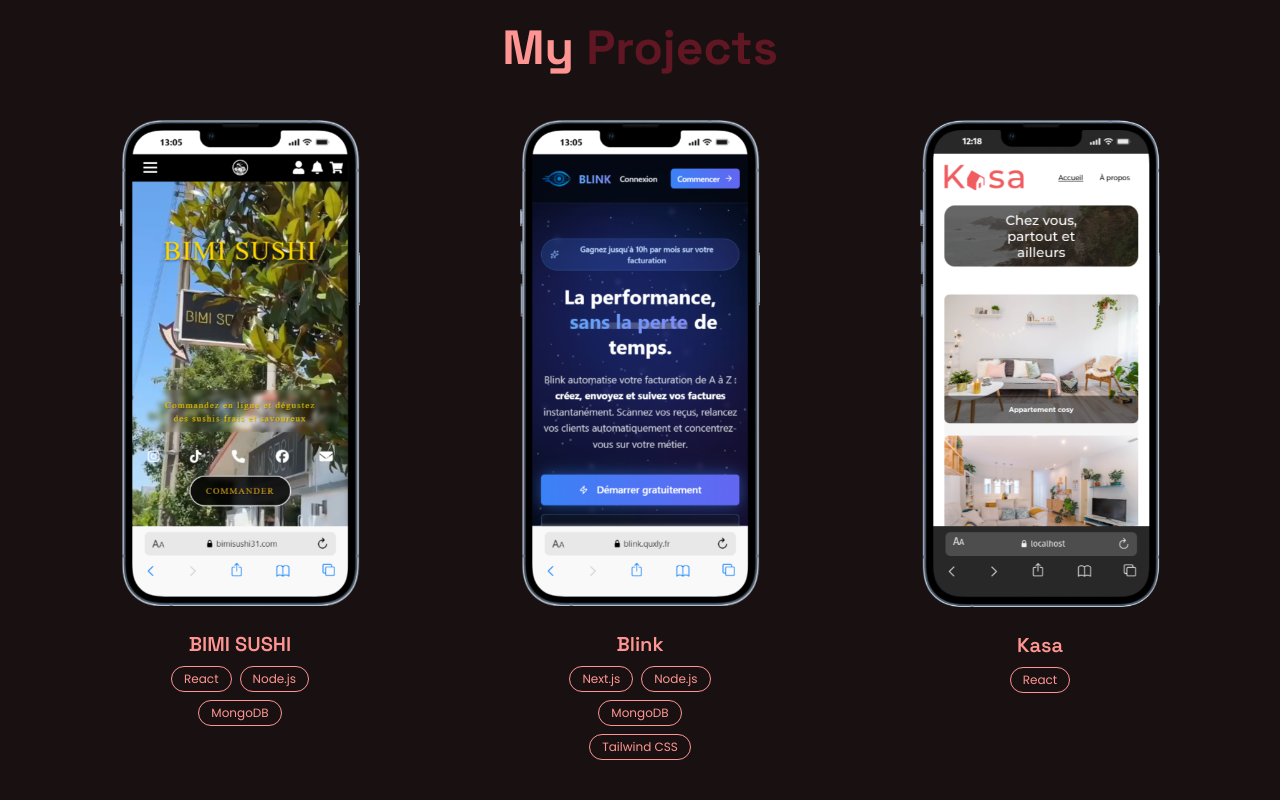
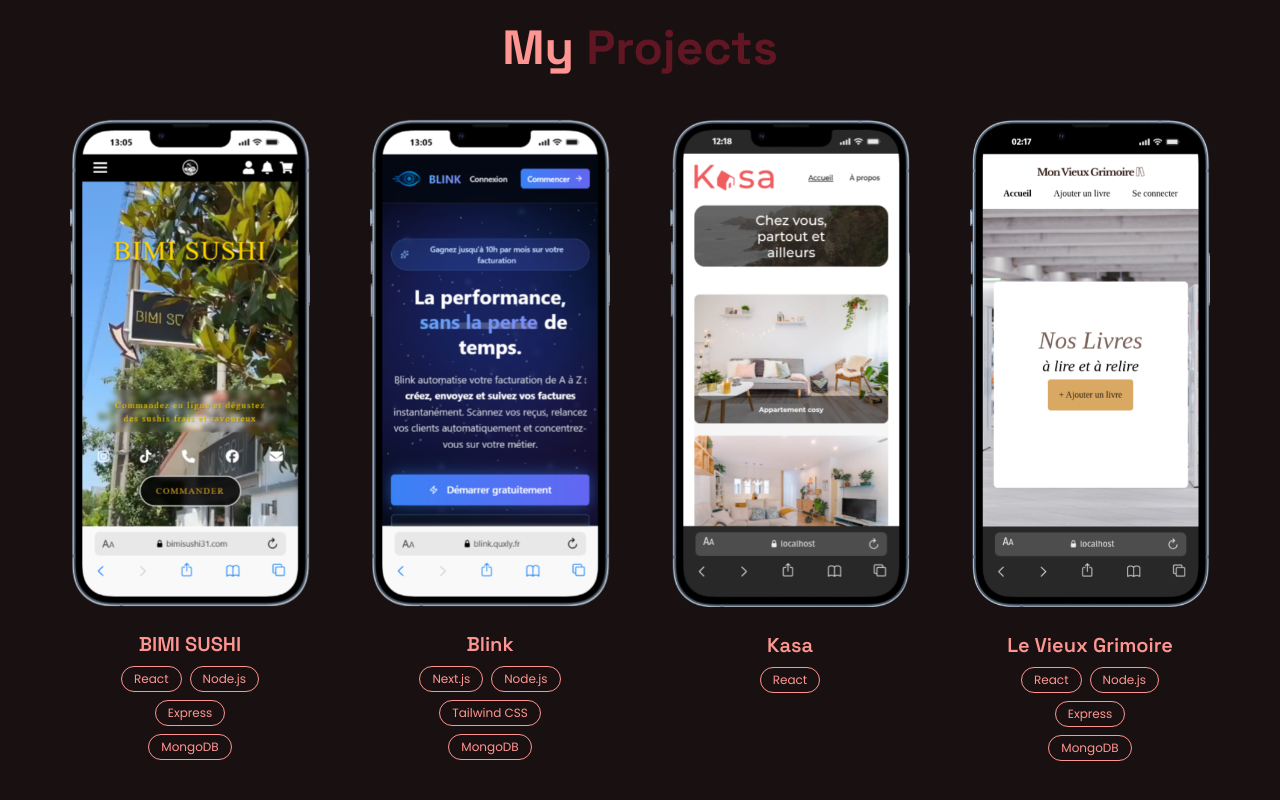
Before and after one commit to karimLamari/portfolio, a React (Vite) app: page / in a window 1280 px wide. Shown: the part 1880-2680 px from the top of the page. Built offline with nearby package versions, Linux system fonts and the light colour scheme.

Commit message:
Set up Docker configuration

```diff
--- /dev/null
+++ b/docker-compose.yml
@@ -0,0 +1,11 @@
+version: '3.9'
+services:
+  frontend:
+    build: .
+    container_name: portfolio
+    networks:
+      - proxy-network
+
+networks:
+  proxy-network:
+    external: true
--- a/src/components/home/Hero/Hero.jsx
+++ b/src/components/home/Hero/Hero.jsx
@@ -11,11 +11,10 @@
       <div className="container mx-auto max-w-6xl">
         <div className="flex flex-col items-center text-center gap-8">
 
-
           <div className="space-y-4">
-            <h1 className="font-heading text-5xl md:text-6xl lg:text-7xl font-bold tracking-tight">
+            <h1 className="font-heading text-5xl md:text-6xl lg:text-7xl font-bold tracking-tight slide-up">
               {t.hero.greeting}{" "}
-              <span className="text-primary">{t.hero.name}</span>
+              <span className="text-primary slide-up">{t.hero.name}</span>
             </h1>
             <h2 className="font-heading text-2xl md:text-3xl lg:text-4xl font-semibold text-muted">
               {t.hero.title}
--- /dev/null
+++ b/src/components/home/Portfolio/MOdalProject.jsx
@@ -0,0 +1,51 @@
+
+
+const MOdalProject = ({ isOpen, project, onClose }) => {
+  if (!isOpen) return null;
+
+  return (
+    <div
+      className="fixed inset-0 bg-background/80 flex items-center justify-center z-50"
+      onClick={onClose}
+    >
+
+      <div
+        className="bg-background border border-bg-foreground p-6 rounded-xl max-w-lg w-full m-4 relative  slide-up justify-center"
+        onClick={(e) => e.stopPropagation()}
+      >
+        <button
+          className="absolute top-4 right-4 text-white  text-2xl font-bold"
+          onClick={onClose}
+        >
+          X
+        </button>
+
+        <h2 className="text-2xl font-bold mb-4 text-center text-muted">{project.title}</h2>
+
+        <p className="mb-4 text-center">{project.fullDescription}</p>
+        <div className="flex flex-wrap gap-2 mb-4 justify-center">
+          {project.tags.map((tag) => (
+            <span
+              key={tag}
+              className="text-xs border border-bg-background-1 px-3 py-1 bg-background text-foreground rounded-full "
+            >
+              {tag}
+            </span>
+          ))}
+        </div>
+
+
+        <a
+          href={project.link}
+          target="_blank"
+          rel="noopener noreferrer"
+          className=" px-4 py-2 rounded text-center mx-auto block"
+        >
+          Visit Project
+        </a>
+      </div>
+    </div>
+  );
+};
+
+export default MOdalProject;
--- a/src/components/home/Portfolio/Portfolio.jsx
+++ b/src/components/home/Portfolio/Portfolio.jsx
@@ -1,36 +1,16 @@
 
 import ProjectCard from "./ProjectCard.jsx";
-import {useContext} from 'react';
+import {useContext,useState} from 'react';
 import {LanguageContext} from "../../../context/LanguageProvider.jsx";
+import ModalProject from "./MOdalProject.jsx";
 
 
 export default function Portfolio() {
   const { t } = useContext(LanguageContext);
 
-  const projects = [
-    {
-      title: t.portfolio.projects.bimisushi.title,
-      description: t.portfolio.projects.bimisushi.description,
-      image: "/images/bimisushi.webp",
-      tags: ["React", "Node.js", "MongoDB"],
-      link: "https://bimisushi31.com",
-    },
-    {
-      title: t.portfolio.projects.blink.title,
-      description: t.portfolio.projects.blink.description,
-      image: "/images/blink.webp",
-      tags: ["Next.js", "Node.js", "MongoDB", "Tailwind CSS"],
-      link: "https://blink.quxly.fr",
-    },
-    {
-      title: t.portfolio.projects.kasa.title,
-      description: t.portfolio.projects.kasa.description,
-      image: "/images/kasa.webp",
-      tags: ["React"],
-      link: "https://kasa-nine-smoky.vercel.app/",
-    },
-  ];
 
+const projects = Object.values(t.portfolio.projects);
+const [selectedProject, setSelectedProject] = useState(null);
   return (
     <section id="portfolio" className="min-h-screen py-20 px-4 rounded-t-3xl -mt-8 ">
       <div className="container mx-auto max-w-6xl">
@@ -40,10 +20,16 @@
 
         <div className="flex justify-around flex-wrap gap-12">
           {projects.map((project, index) => (
-            <ProjectCard key={index} {...project} />
+            <ProjectCard key={index} {...project}
+             onClick={() => setSelectedProject(project)} />
           ))}
         </div>
       </div>
+      <ModalProject
+        isOpen={!!selectedProject}
+        project={selectedProject}
+        onClose={() => setSelectedProject(null)}
+      />
     </section>
   );
 }
--- a/src/components/home/Portfolio/ProjectCard.jsx
+++ b/src/components/home/Portfolio/ProjectCard.jsx
@@ -1,8 +1,8 @@
 
 
-function ProjectCard({ title, description, image, tags, link })   {
+function ProjectCard({ title, description, image, tags, link, onClick })   {
   return (
-    <a href={link} target="_blank" rel="noopener noreferrer" className="group block text-center">
+    <div className="group block text-center scale-hover" onClick={onClick}>
       <div className="relative w-60 aspect-9/16 mx-auto mb-6  rounded-2xl">
         <img
           src={image}
@@ -27,7 +27,7 @@
           </span>
         ))}
       </div>
-    </a>
+    </div>
   );
 }
 export default ProjectCard;
--- a/src/components/home/Skills/SkillCard.jsx
+++ b/src/components/home/Skills/SkillCard.jsx
@@ -1,7 +1,7 @@
 // eslint-disable-next-line no-unused-vars
 const SkillCard = ({name, Icon, iconColor}) => {
   return (
-    <div className="flex flex-col items-center p-4 rounded-lg">
+    <div className="flex flex-col items-center p-4 rounded-lg float">
       <Icon
         className={`
         bg-background
--- a/src/translations/en.json
+++ b/src/translations/en.json
@@ -26,22 +26,42 @@
     "projects": {
       "bimisushi": {
         "title": "BIMI SUSHI",
-        "description": "A sushi restaurant website with online ordering and admin dashboard."
+        "description": "A sushi restaurant website with online ordering and admin dashboard.",
+        "image": "/images/bimisushi.webp",
+        "tags": ["React","Node.js","Express","MongoDB"],
+        "link": "https://bimisushi31.com",
+        "fullDescription": "BIMI SUSHI is a sushi restaurant website that allows customers to browse the menu, place online orders, and manage reservations. The admin dashboard enables staff to manage orders, reservations, and the menu in real-time. This site is one of my first projects that went through the HTML, CSS, and JavaScript stage before being redone in React for better maintainability and performance."
       },
       "blink": {
         "title": "Blink",
-        "description": "Description of your second project"
+        "description": "A platform for creating invoices for freelancers and small businesses.",
+        "image": "/images/blink.webp",
+        "tags": ["Next.js","Node.js","Tailwind CSS","MongoDB"],
+        "link": "https://blink.quxly.fr",
+        "fullDescription": "Blink is a platform designed for freelancers and small businesses to create and manage invoices efficiently. It features a user-friendly interface and robust backend built with Next.js and Node.js, styled with Tailwind CSS, and uses MongoDB for data storage."
       },
       "kasa": {
         "title": "Kasa",
-        "description": "A real estate rental platform offering a smooth and intuitive user experience."
+        "description": "A real estate rental platform offering a smooth and intuitive user experience.",
+        "image": "/images/kasa.webp",
+        "tags": ["React"],
+        "link": "https://kasa-nine-smoky.vercel.app/",
+        "fullDescription": "Kasa is a real estate rental platform offering a smooth and intuitive user experience. This project was completed as part of my training at OpenClassrooms and helped me strengthen my React skills while focusing on user experience and performance."
+      },
+      "Le Vieux grimoire": {
+        "title": "Le Vieux Grimoire",
+        "description": "A website for a bookstore specializing in old and rare books.",
+        "image": "/images/vieuxgrimoire.webp",
+        "tags": ["React","Node.js","Express","MongoDB"],
+        "link": "https://le-vieux-grimoire-w4rz.vercel.app/",
+        "fullDescription": "Le Vieux Grimoire is a website for a bookstore specializing in old and rare books. For this project, I developed the entire backend as part of my training at OpenClassrooms."
       }
-
     }
   },
   "skills": {
     "title": "My",
     "titleHighlight": "Skills"
+
   },
   "contact": {
     "title": "Contact",
--- a/src/translations/fr.json
+++ b/src/translations/fr.json
@@ -26,41 +26,43 @@
     "projects": {
       "bimisushi": {
         "title": "BIMI SUSHI",
-        "description": "Un site de restaurant de sushi avec commande en ligne et tableau de bord administrateur."
+        "description": "Un site de restaurant de sushi avec commande en ligne et tableau de bord administrateur.",
+        "image":"/images/bimisushi.webp",
+        "tags":["React","Node.js","Express","MongoDB"],
+        "link": "https://bimisushi31.com",
+        "fullDescription": "BIMI SUSHI est un site web de restaurant de sushi qui permet aux clients de parcourir le menu, de passer des commandes en ligne et de gérer les réservations. Le tableau de bord administrateur permet au personnel de gérer les commandes, les réservations et le menu en temps réel.ce site est l'un de mes premiers projets qui est passer par l'etape html css et JavaScript avant d'etre refait en React pour une meilleur maintenabilité et performance."
+
       },
       "blink": {
         "title": "Blink",
-        "description": "Description de votre deuxième projet"
+        "description": "Une plateform de creation de factures pour les freelances et petites entreprises.",
+        "image":"/images/blink.webp",
+        "tags":["Next.js","Node.js","Tailwind CSS","MongoDB"],
+        "link": "https://blink.quxly.fr",
+        "fullDescription": "Blink est une plateforme de création de factures destinée aux freelances et petites entreprises. Elle offre une interface intuitive pour générer, gérer et envoyer des factures rapidement et efficacement."
       },
       "kasa": {
         "title": "Kasa",
-        "description": "Une plateforme de location immobilière offrant une expérience utilisateur fluide et intuitive."
-      }
+        "description": "Une plateforme de location immobilière offrant une expérience utilisateur fluide et intuitive.",
+        "image": "/images/kasa.webp",
+        "tags": ["React"],
+        "link": "https://kasa-nine-smoky.vercel.app/",
+        "fullDescription": "Kasa est une plateforme de location immobilière offrant une expérience utilisateur fluide et intuitive. ce projet a été realisé dans le cadre de ma formation chez OpenClassrooms et m'a permis de renforcer mes compétences en React tout en mettant l'accent sur l'expérience utilisateur et la performance."
+      },
+      "Le Vieux grimoire": {
+        "title": "Le Vieux Grimoire",
+        "description": "Un site web pour une librairie spécialisée dans les livres anciens et rares.",
+        "image": "/images/vieuxgrimoire.webp",
+        "tags": ["React","Node.js","Express","MongoDB"],
+        "link": "https://le-vieux-grimoire-w4rz.vercel.app/",
+        "fullDescription": "Le Vieux Grimoire est un site web pour une librairie spécialisée dans les livres anciens et rares.pour ce projet jai realisé tout le backend dans le cadre de ma formation chez OpenClassrooms."
     }
+  }
   },
   "skills": {
     "title": "Mes",
-    "titleHighlight": "Compétences",
-    "list": [
-      {
-        "name": "JavaScript"
-      },
-      {
-        "name": "React"
-      },
-      {
-        "name": "Next.js"
-      },
-      {
-        "name": "Node.js"
-      },
-      {
-        "name": "Express"
-      },
-      {
-        "name": "MongoDB"
-      }
-    ]
+    "titleHighlight": "Compétences"
+
   },
 "contact": {
   "title": "Me",
```
Also changed, not shown: src/index.css (+27 -0 lines), public/images/vieuxgrimoire.webp (added), 1 other file (tests, documents, lock files or other folders).
